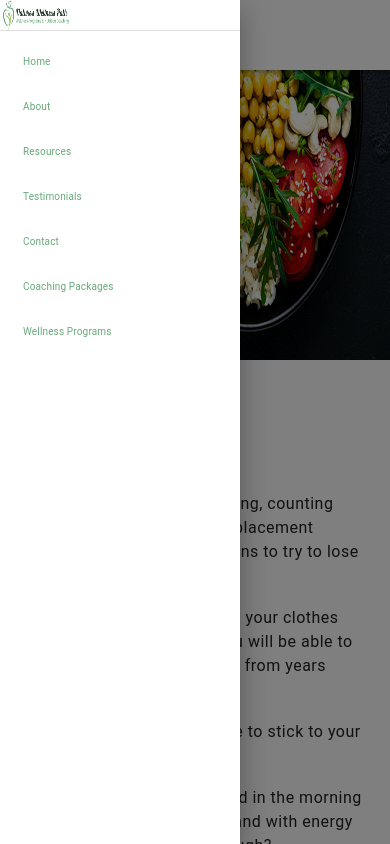
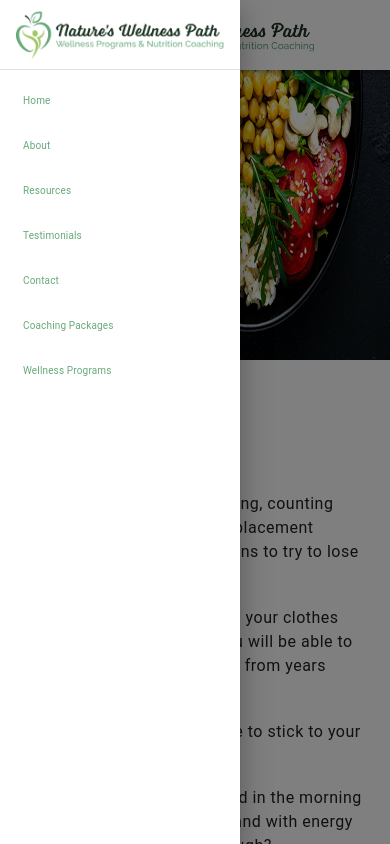
Before and after one commit to ChrisDietrich405/natures-wellness, a Next.js app: page / in a window 390 px wide. Both pictures are taken after a click on the button "open drawer". Shown: the top 844 px of the page. Built offline with nearby package versions, Linux system fonts and the light colour scheme.

Commit message:
refactor(Header): adjust logo sizes

```diff
--- a/src/components/Header/index.jsx
+++ b/src/components/Header/index.jsx
@@ -2,24 +2,22 @@ import * as React from "react";
 import Link from "next/link";
 import Image from "next/image";
 import PropTypes from "prop-types";
-import { Dropdown } from "@mui/base/Dropdown";
-import { Menu } from "@mui/base/Menu";
-import { MenuButton } from "@mui/base/MenuButton";
-import { MenuItem, menuItemClasses } from "@mui/base/MenuItem";
 import { styled } from "@mui/system";
-import AppBar from "@mui/material/AppBar";
-import Box from "@mui/material/Box";
-import CssBaseline from "@mui/material/CssBaseline";
-import Divider from "@mui/material/Divider";
-import Drawer from "@mui/material/Drawer";
-import IconButton from "@mui/material/IconButton";
-import List from "@mui/material/List";
-import ListItem from "@mui/material/ListItem";
-import ListItemButton from "@mui/material/ListItemButton";
+import { Dropdown, Menu, MenuButton, MenuItem, menuItemClasses } from '@mui/base'
+import {AppBar,
+  Box,
+  Divider,
+  Drawer,
+  IconButton,
+  List,
+  ListItem,
+  ListItemButton,
+  Toolbar
+  ,Typography,
+  Button,
+  useMediaQuery,
+  CssBaseline } from '@mui/material'
 import MenuIcon from "@mui/icons-material/Menu";
-import Toolbar from "@mui/material/Toolbar";
-import Typography from "@mui/material/Typography";
-import Button from "@mui/material/Button";
 
 import styles from "./styles.module.css";
 
@@ -71,10 +69,10 @@ function DrawerAppBar(props) {
       sx={{ textAlign: "center" }}
       className={styles.toggle_container}
     >
-      <div className={styles.logo}>
+      <div className={styles.drawer__logo}>
         <Image
-          width={200}
-          height={30}
+          width={256}
+          height={55}
           src={"/images/header-logo.png"}
           alt="Nature's Wellness Path logo"
         />
@@ -97,11 +95,19 @@ function DrawerAppBar(props) {
   const container =
     window !== undefined ? () => window().document.body : undefined;
 
+  const isDesktop = useMediaQuery('(min-width:600px)');
+
+
   return (
     <Box sx={{ display: "flex" }} className={styles.header_container}>
       <CssBaseline />
       <AppBar component="nav" className={styles.container}>
-        <Toolbar style={{ height: "70px" }}>
+        <Toolbar
+            sx={{
+              height: "70px",
+              justifyContent: isDesktop ? 'space-between' : 'initial'
+            }}
+        >
           <IconButton
             color="#67a97b"
             aria-label="open drawer"
@@ -111,7 +117,10 @@ function DrawerAppBar(props) {
           >
             <MenuIcon />
           </IconButton>
-          <div className={styles.logo}>
+          <div
+              className={styles.logo}
+              style={{ marginLeft: isDesktop ? 0 : 10}}
+          >
             <Image
               width={200}
               height={60}
--- a/src/components/Header/styles.module.css
+++ b/src/components/Header/styles.module.css
@@ -7,8 +7,21 @@
   background: #fff !important;
 }
 
+.drawer__logo {
+  width: 95%;
+  margin: 10px auto;
+}
+
+.drawer__logo img {
+  height: auto;
+}
+
 .logo {
-  width: 40%;
+  width: 256px;
+}
+.logo img {
+  height: auto;
+  width: 100%;
 }
 
 .link {
@@ -59,8 +72,4 @@
     padding: 7px 7px;
     font-size: 10px;
   }
-
-  .logo {
-    width: 30%;
-  }
 }
```
